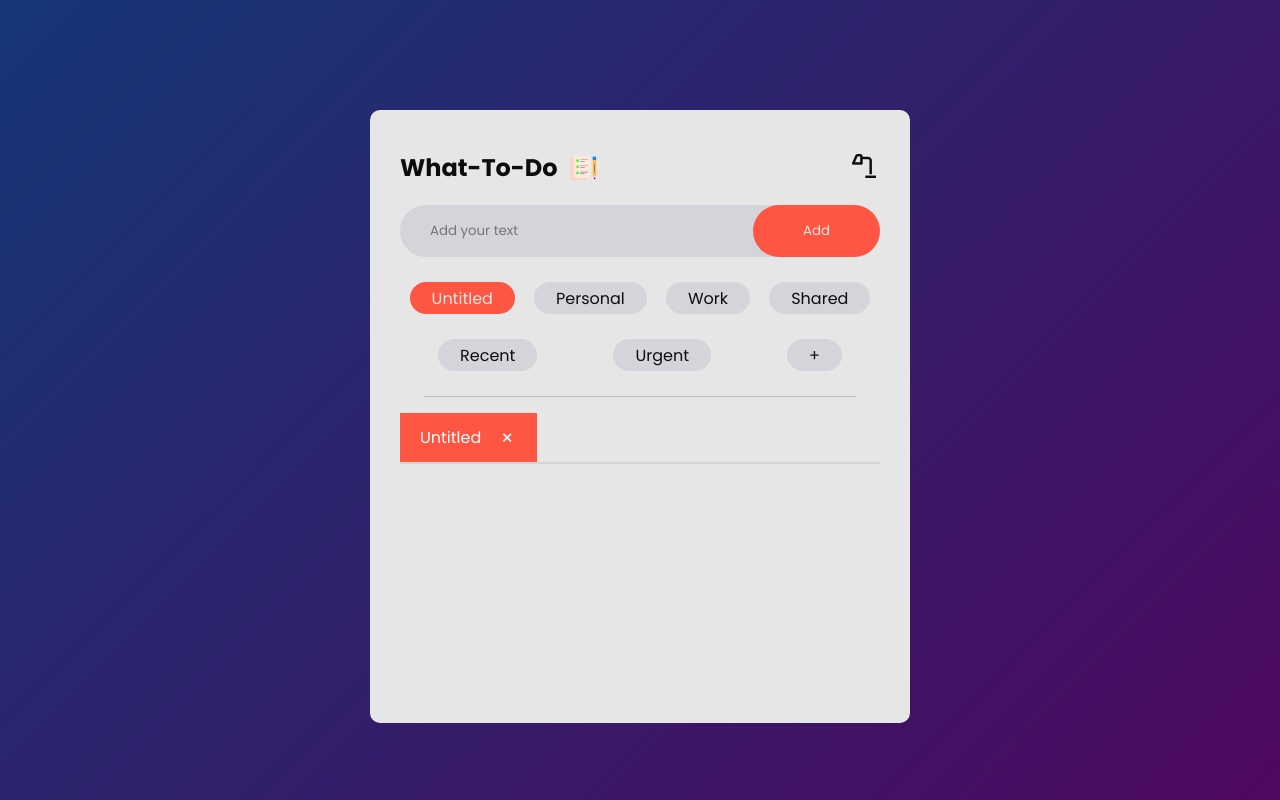
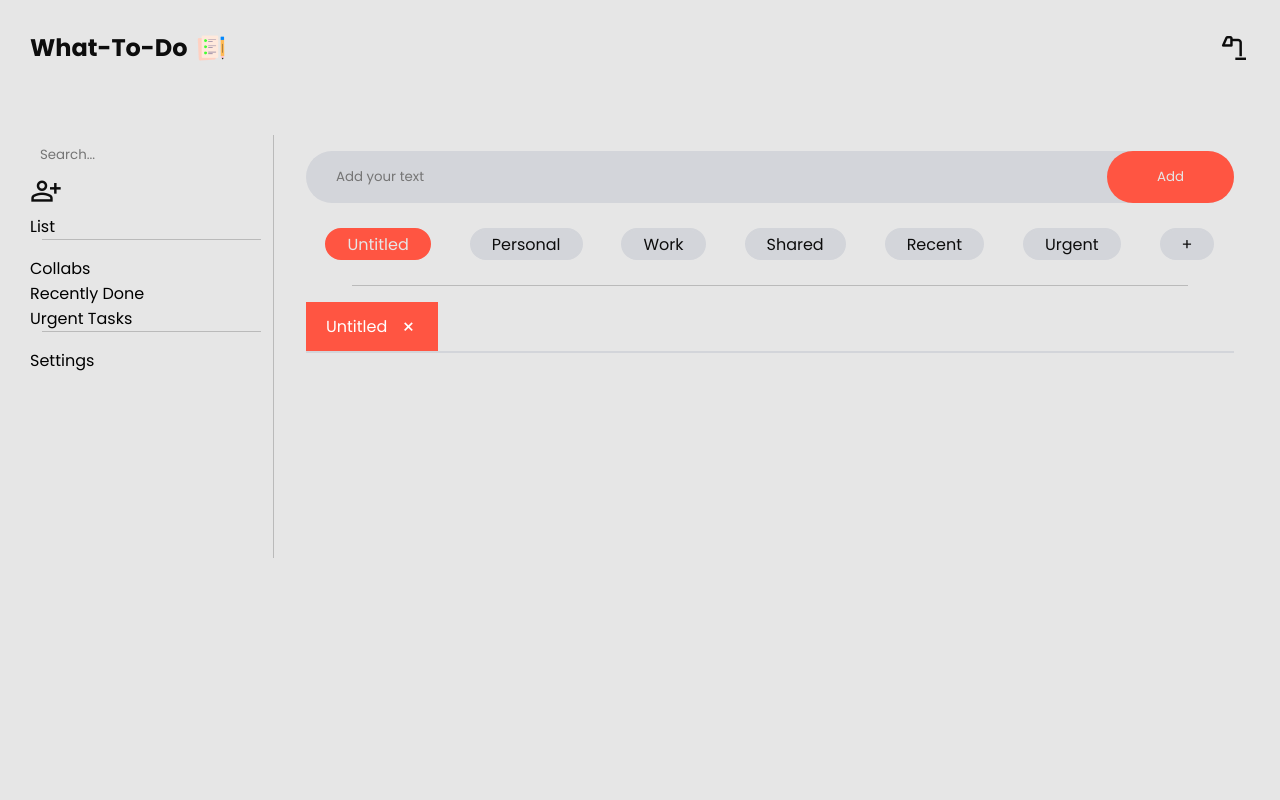
Before and after one commit to t00la7y/What-To-Do, a plain HTML site: page index.html in a window 1280 px wide. Drawn offline with nearby package versions, Linux system fonts and the light colour scheme.

Commit message:
First Design For Desktop Devices

```diff
--- a/index.html
+++ b/index.html
@@ -16,14 +16,32 @@
 </head>
 
 <body>
-  <main>
-    <section class="todo-app">
+  <header>
     <div class="header">
       <h2>What-To-Do<img src="images/icon.png" alt="icon"></h2>
       <span class="material-symbols-outlined data-theme" id="theme-toggle" class="switch">
         table_lamp
       </span>
     </div>
+  </header>
+  <main>
+    <section class="todo-app">
+      <div class="menu">
+        <ul class="menu-list">
+          <li><span id="search-query"><input type="text" placeholder="Search..." /><span
+                class="material-symbols-outlined">
+                person_add
+              </span></span></li>
+          <li id="to-do-lists">List</li>
+          <hr>
+          <li id="shared-List">Collabs</li>
+          <li id="recently-Done">Recently Done</li>
+          <li id="urgent-Task">Urgent Tasks</li>
+          <hr>
+          <li id="settings">Settings</li>
+        </ul>
+      </div>
+      <div class="workspace">
         <div class="row">
           <input type="text" id="input-box" placeholder="Add your text" aria-label="task Input">
           <button onclick="addTask()" aria-label="Add Task">Add</button>
@@ -45,6 +63,7 @@
           <div class="tab-content">
             <ul id="list-container"></ul>
           </div>
+        </div>
     </section>
   </main>
 </body>
--- a/style.css
+++ b/style.css
@@ -37,29 +37,46 @@
 body {
   width: 100%;
   min-height: 100vh;
-  background: linear-gradient(135deg, #153677, #4e085f);
-  padding: 0.625rem;
+  background: var(--primary-bg)
+}
+
+.header {
+  width: 100%;
+  padding: 1.875rem;
+  display: flex;
+  flex-direction: row;
+  justify-content: space-between;
+  align-items: center;
+}
+
+
+h2 {
+  color: var(--text);
+  margin: 0;
+  display: flex;
+  flex-direction: row;
+  align-items: center;
+  gap: 0.5rem;
+}
+
+h2 img {
+  width: 1.875rem;
+  margin-left: 0rem;
+}
+
+.material-symbols-outlined {
+  cursor: pointer;
+  font-size: 1rem;
+  background-color: var(--primary-bg);
+  color: var(--text);
 }
 
 .todo-app {
   width: 100%;
-  max-width: 33.75rem;
   background-color: var(--primary-bg);
-  margin: 6.25rem auto 1.25rem;
   padding: 2.5rem 1.875rem 4.375rem;
-  border-radius: 0.625rem;
-}
-
-.todo-app h2 {
-  color: var(--text);
   display: flex;
-  align-items: center;
-  margin-bottom: 1.25rem;
-}
-
-.todo-app h2 img {
-  width: 1.875rem;
-  margin-left: 0.625rem;
+  flex-direction: row;
 }
 
 .header {
@@ -249,7 +266,7 @@ button:hover {
   list-style: none;
   border-bottom: 2px solid var(--secondary-bg);
   margin-bottom: 1rem;
-  gap: 0.5rem;
+  gap: 0.1rem;
 }
 
 #tab-header-list .tab {
@@ -282,5 +299,18 @@ button:hover {
   justify-content: center;
   width: 1.25rem;
   height: 1.25rem;
-  margin-left: 0.5rem;
+  margin-left: 0.2rem;
 }
+
+.menu {
+  position: relative;
+  display: inline-block;
+  width: 20%;
+  border-right: 1px solid var(--gray-hover);
+  margin-right: 1rem;
+}
+
+.workspace {
+  padding: 1rem;
+  width: 100%;
+}
```
Lines whose indentation alone changed are shown as unchanged.
